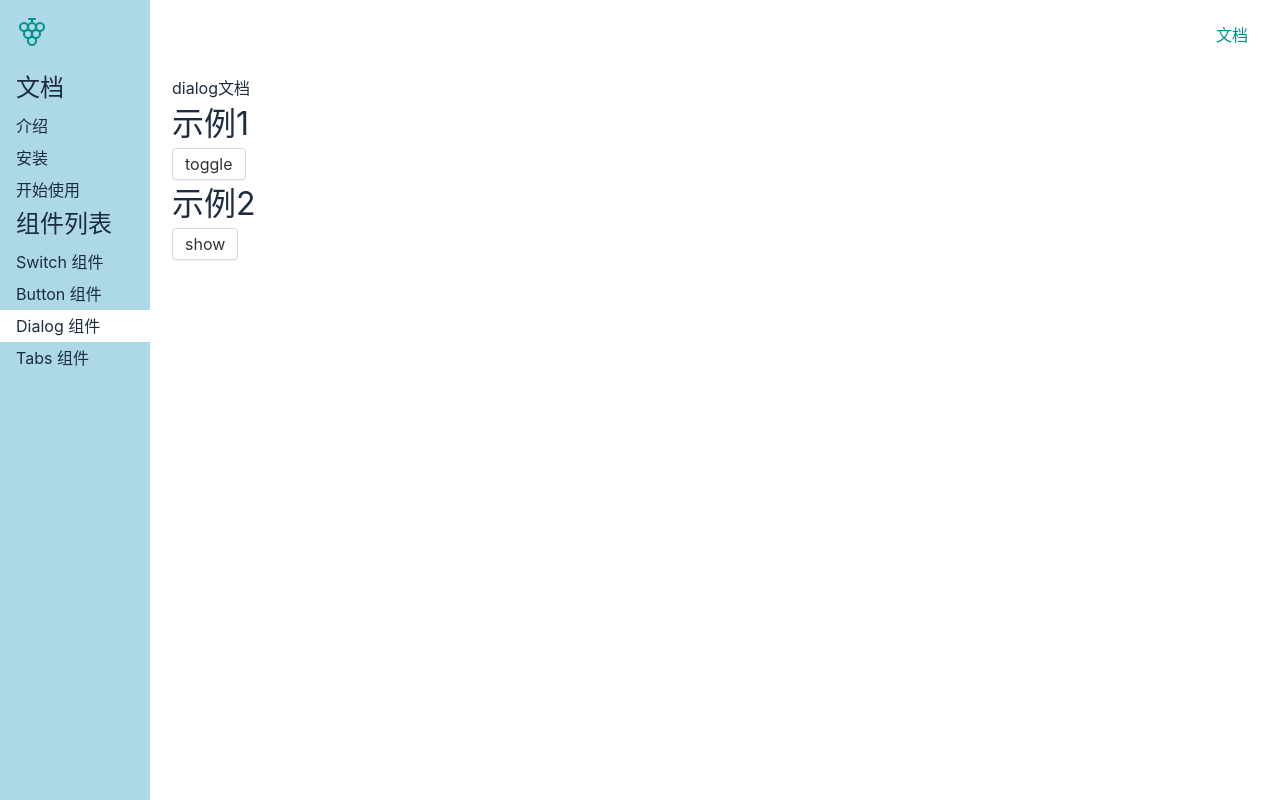
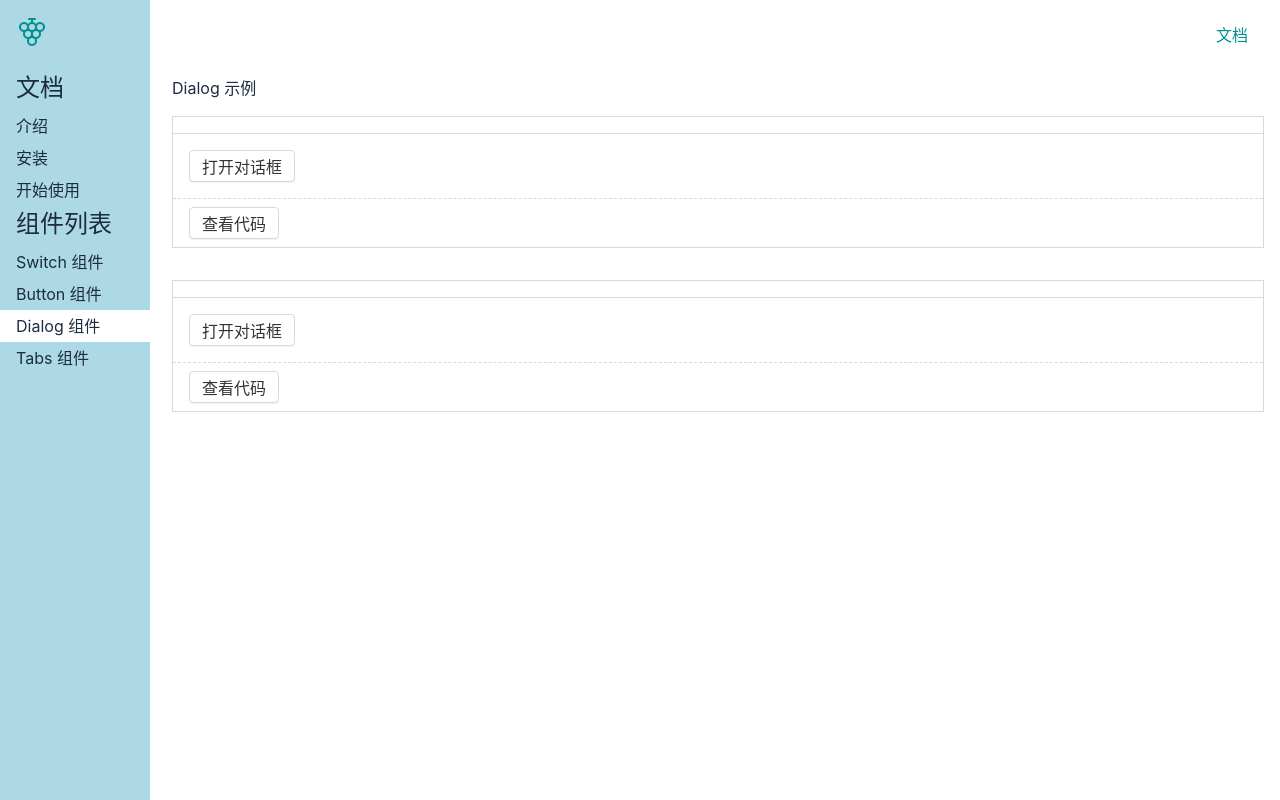
Before and after one commit to HHuangYQ/vue3-ui-Component-library, a Vue app: page /doc/dialog in a window 1280 px wide. Built offline with nearby package versions, Linux system fonts and the light colour scheme.

Commit message:
改造Dialog demo

```diff
--- /dev/null
+++ b/src/components/Dialog1.demo.vue
@@ -0,0 +1,45 @@
+<demo>
+常规使用
+</demo>
+<template>
+<div>
+  <Buttons @click="toggle">打开对话框</Buttons>
+  <Dialog v-model:visible="x" :closeOnClickOverlay="false" :ok="f1" :cancel="f2">
+    <template v-slot:content>
+      <strong>hi</strong>
+      <div>hi2</div>
+    </template>
+    <template v-slot:title>
+      <strong>加粗的标题</strong>
+    </template>
+  </Dialog>
+</div>
+</template>
+
+<script lang="ts">
+import Dialog from '../lib/Dialog.vue'
+import Buttons from '../lib/Buttons.vue'
+import {ref} from 'vue'
+export default {
+  components: {
+    Dialog,
+    Buttons
+  },
+  setup() {
+    const x = ref(false)
+    const toggle = () => {
+      x.value = !x.value
+    }
+    const f1 = () => {
+      return false
+    }
+    const f2 = () => {}
+    return {
+      x,
+      toggle,
+      f1,
+      f2
+    }
+  }
+}
+</script>
--- /dev/null
+++ b/src/components/Dialog2.demo.vue
@@ -0,0 +1,41 @@
+<demo>
+一键打开 Dialog
+</demo>
+<template>
+<div>
+  <Buttons @click="showDialog">打开对话框</Buttons>
+</div>
+</template>
+
+<script lang="ts">
+import Buttons from '../lib/Buttons.vue'
+import {
+  ref,
+  h
+} from 'vue'
+import {
+  openDialog
+} from '../lib/openDialog'
+export default {
+  components: {
+    Buttons
+  },
+  setup() {
+    const showDialog = () => {
+      openDialog({
+        title: h('strong', {}, '标题'),
+        content: '你好',
+        ok() {
+          console.log('ok')
+        },
+        cancel() {
+          console.log('cancel')
+        }
+      })
+    }
+    return {
+      showDialog
+    }
+  }
+}
+</script>
--- a/src/components/DialogDemo.vue
+++ b/src/components/DialogDemo.vue
@@ -1,50 +1,22 @@
 <template>
-    <div>dialog文档</div>
-    <h1>示例1</h1>
-    <Buttons @click="toggle">toggle</Buttons>
-    <Dialog v-model:visible="x" :closeOnClickOverlay="false" :ok="f1" :cancel="f2">
-        <template v-slot:content>
-            <div>你好</div>
-            <div>hi</div>
-        </template>
-        <template v-slot:title>
-            <strong>加粗的标题</strong>
-        </template>
-    </Dialog>
-    <h1>示例2</h1>
-        <Buttons @click="showDialog">show</Buttons>
+<div>Dialog 示例</div>
+<Demo :component="Dialog1Demo" />
+<Demo :component="Dialog2Demo" />
 </template>
 
-
 <script lang="ts">
-import Dialog from '../lib/Dialog.vue'
-import Buttons from '../lib/Buttons.vue'
-import { ref,h } from 'vue'
-import {openDialog} from '../lib/openDialog'
+import Demo from './Demo.vue';
+import Dialog1Demo from './Dialog1.demo.vue';
+import Dialog2Demo from './Dialog2.demo.vue';
 export default {
-    components: { Dialog, Buttons },
-    setup() {
-        const x = ref(false)
-        const toggle = () => {
-            x.value = !x.value
-        }
-        const f1 = () => {
-            return false
-        }
-        const f2 = () => { }
-        const showDialog = ()=>{
-            openDialog({
-                title:h('strong',{},'标题'),
-            content:'你好',
-            ok(){
-                console.log('ok')
-            },
-            cancel(){
-                console.log('cancel')
-            }
-            })
-        }
-        return { x, toggle, f1, f2, showDialog }
+  components: {
+    Demo
+  },
+  setup() {
+    return {
+        Dialog1Demo,
+      Dialog2Demo
     }
+  }
 }
 </script>
```
